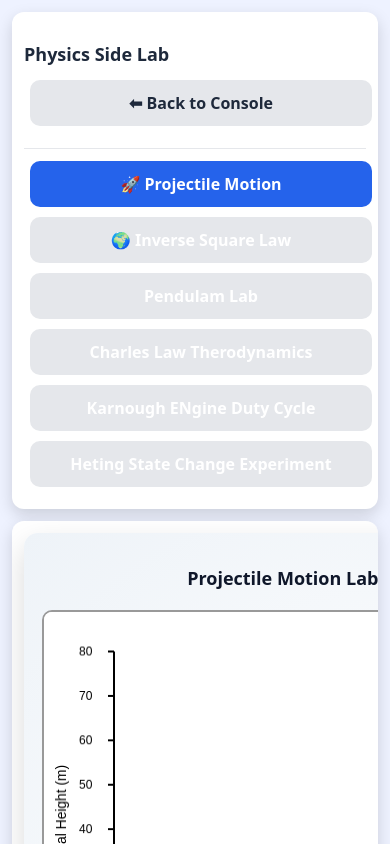
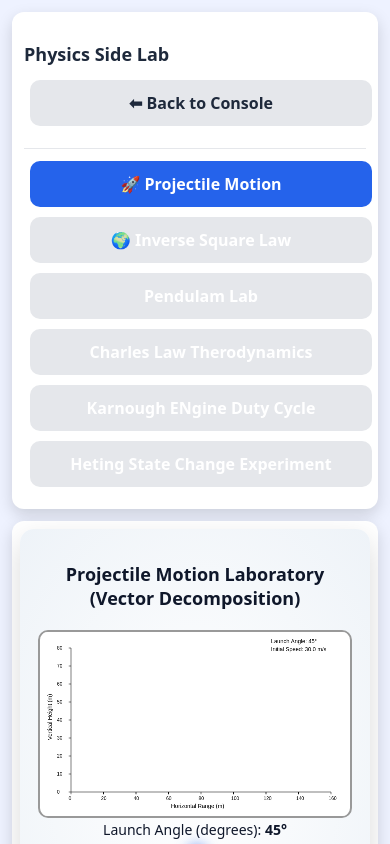
Before and after one commit to Assam157/RadiationLab, a React (Create React App) app: page /sid in a window 390 px wide. Built offline with nearby package versions, Linux system fonts and the light colour scheme.

Commit message:
Add files via upload

```diff
--- a/src/App.css
+++ b/src/App.css
@@ -191,3 +191,95 @@ button.active {
 body {
   overflow-x: hidden;
 }
+/* =========================================================
+   UNIFIED VIEW LOGIC (DESKTOP + MOBILE CONSISTENCY)
+   ========================================================= */
+
+/* 1️⃣ HARD STOP horizontal overflow everywhere */
+html,
+body,
+.lab-page,
+.sidebar-lab-root,
+.lab-view,
+.lab-content {
+  max-width: 100vw;
+  overflow-x: hidden !important;
+}
+
+/* 2️⃣ Force lab content to CENTER like desktop */
+.lab-view,
+.lab-content {
+  display: flex;
+  align-items: center;
+  justify-content: center;
+}
+
+/* 3️⃣ SAFE CANVAS CONTAINMENT */
+.lab-view canvas,
+.lab-content canvas {
+  max-width: 100%;
+  max-height: 100%;
+  object-fit: contain;
+}
+
+/* 4️⃣ DEFINE A CONSISTENT "VIRTUAL VIEWPORT" */
+:root {
+  --virtual-width: 700px;
+  --virtual-height: 420px;
+}
+
+/* Wrap canvas-based experiments inside this if possible */
+.virtual-viewport {
+  width: var(--virtual-width);
+  height: var(--virtual-height);
+  display: flex;
+  align-items: center;
+  justify-content: center;
+  overflow: hidden;
+}
+
+/* 5️⃣ MOBILE BEHAVIOR — SCALE, DON'T RESTRUCTURE */
+@media (max-width: 900px) {
+
+  /* Keep layout same, just stacked */
+  .lab-page,
+  .sidebar-lab-root {
+    flex-direction: column;
+    align-items: center;
+  }
+
+  /* Sidebar behaves like a top panel */
+  .sidebar,
+  .lab-sidebar {
+    width: 100%;
+    max-width: 100%;
+  }
+
+  /* Lab view should FEEL like desktop, just smaller */
+  .lab-view,
+  .lab-content {
+    width: 100%;
+    padding: 8px;
+  }
+
+  /* Canvas never exceeds screen */
+  canvas {
+    max-width: 100%;
+    height: auto;
+  }
+}
+
+/* 6️⃣ VERY SMALL PHONES (STRICT SAFETY) */
+@media (max-width: 480px) {
+
+  /* Prevent tall overflow */
+  .lab-view,
+  .lab-content {
+    min-height: unset;
+    max-height: calc(100dvh - 120px);
+  }
+
+  canvas {
+    max-height: 80dvh;
+  }
+}
```
